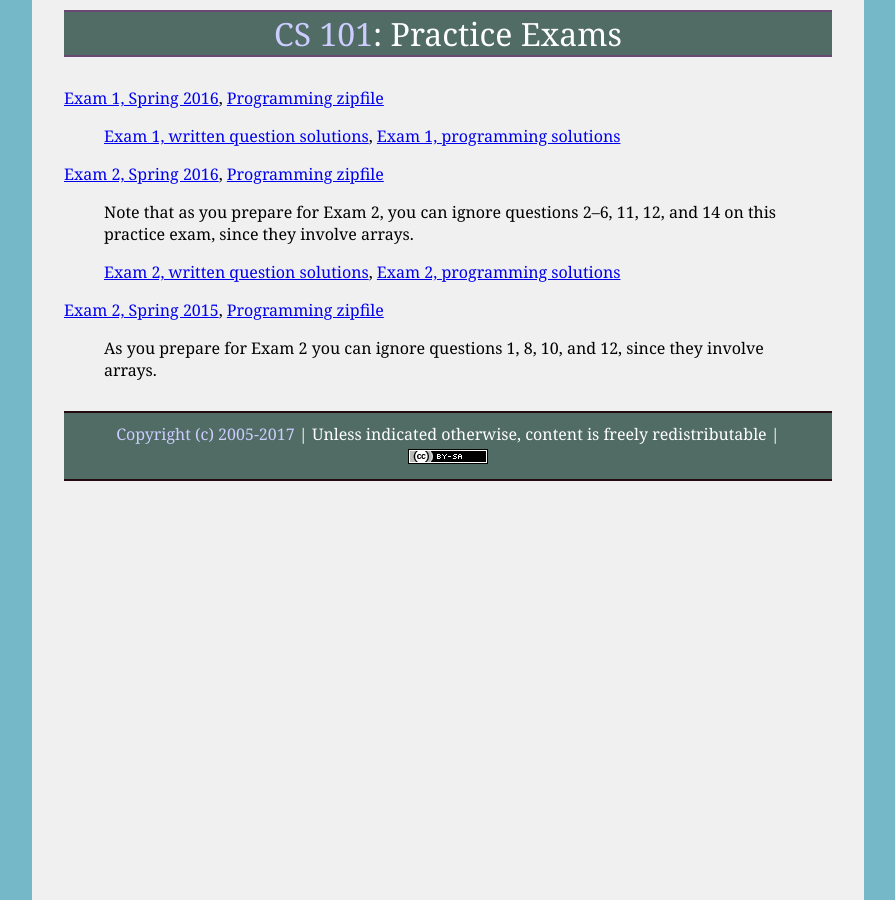
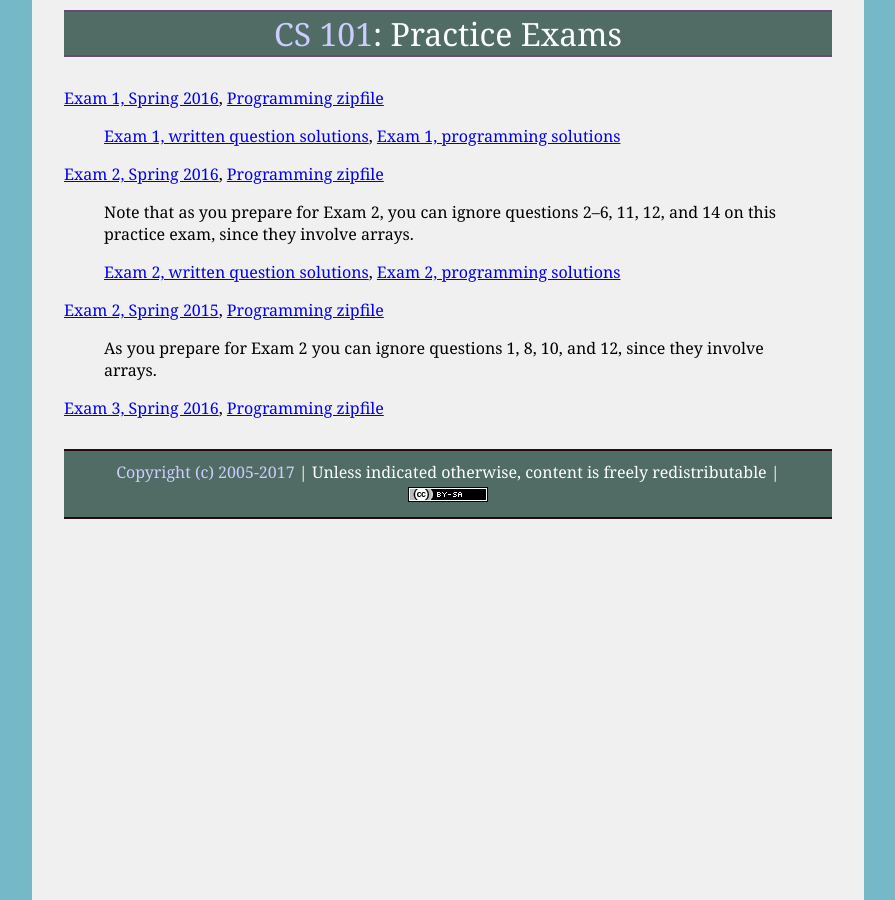
Before and after one commit to ycpcs/cs101-spring2017, a Jekyll site: the page built from practice/index.md, in a window 1280 px wide. Shown: the whole page, without its empty margins (192-1087 px from the left). Built offline with Jekyll 4.4.1, drawn with Linux system fonts in a browser that asks for light colours.

Commit message:
post practice exam 3

```diff
--- a/practice/index.md
+++ b/practice/index.md
@@ -16,3 +16,5 @@ title: "Practice Exams"
 [Exam 2, Spring 2015](cs101-spring2015-exam02.pdf), [Programming zipfile](CS101_Exam2_S15.zip)
 
 > As you prepare for Exam 2 you can ignore questions 1, 8, 10, and 12, since they involve arrays.
+
+[Exam 3, Spring 2016](cs101-spring2016-exam03.pdf), [Programming zipfile](CS101_Exam3.zip)
```
Also changed, not shown: 2 other files.
